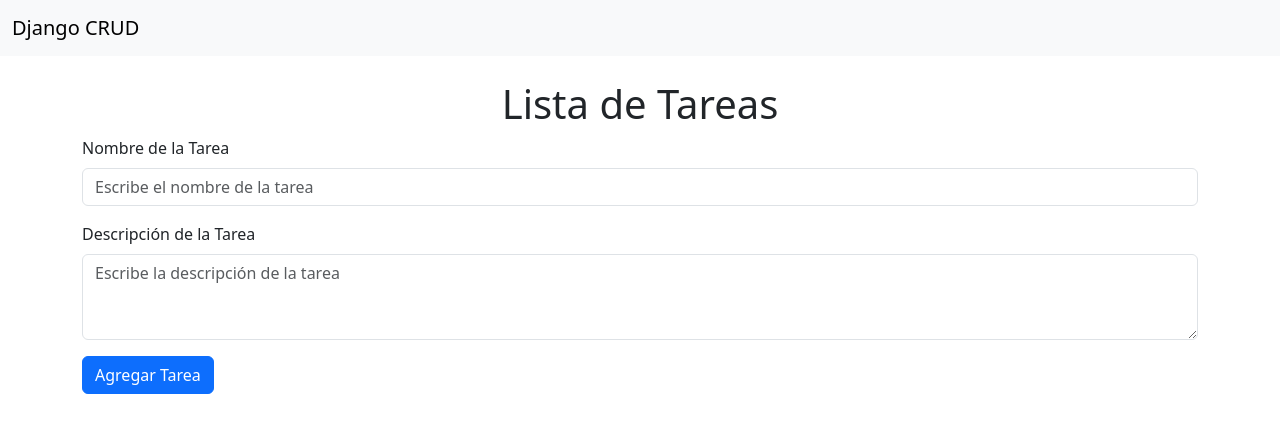
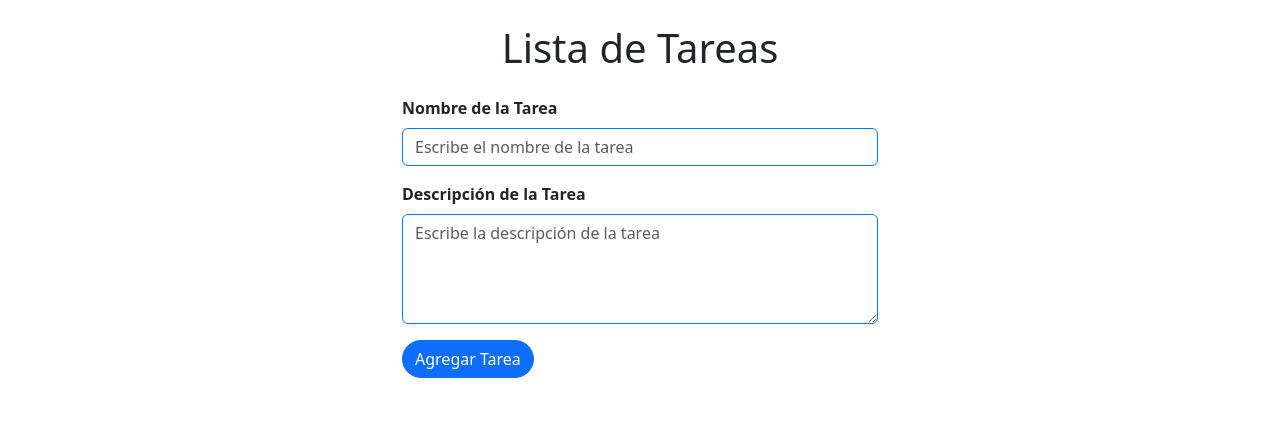
Before and after one commit to Gaussdrigo/django, a Django app: page / in a window 1280 px wide. Shown: the top 433 px of the page. Run offline with Django 5.2, Linux system fonts and the light colour scheme; data that the repository does not hold is empty.

Commit message:
CRUD TERMINADO

```diff
--- a/tasks/templates/list_tasks.html
+++ b/tasks/templates/list_tasks.html
@@ -3,23 +3,34 @@
 <head>
     <meta charset="UTF-8">
     <meta name="viewport" content="width=device-width, initial-scale=1.0">
-    <title>Django CRUD</title>
+    <title>Lista de Tareas</title>
     <link rel="stylesheet" href="https://cdn.jsdelivr.net/npm/bootstrap@5.3.3/dist/css/bootstrap.min.css">
+    <style>
+        .container {
+            max-width: 500px;
+        }
+        .btn-custom {
+            border-radius: 20px;
+        }
+        .form-control, .form-control:focus {
+            border-color: #007bff;
+            box-shadow:springgreen;
+        }
+        .form-label {
+            font-weight: bold;
+        }
+        .list-group-item {
+            border: 1px solid #e3e3e3;
+            border-radius: 5px;
+            margin-bottom: 10px;
+        }
+    </style>
 </head>
 <body>
-    <nav class="navbar navbar-expand-lg navbar-light bg-light">
-        <div class="container-fluid">
-            <a class="navbar-brand" href="#">Django CRUD</a>
-            <button class="navbar-toggler" type="button" data-bs-toggle="collapse" data-bs-target="#navbarNav" aria-controls="navbarNav" aria-expanded="false" aria-label="Toggle navigation">
-                <span class="navbar-toggler-icon"></span>
-            </button>
-        </div>
-    </nav>
+    <div class="container my-4">
+        <h1 class="text-center mb-4">Lista de Tareas</h1>
 
-    <div class="container my-4">
-        <h1 class="text-center">Lista de Tareas</h1>
-
-        <form method="post" action="{% url 'add_task' %}">
+        <form method="post" action="{% url 'add_task' %}" class="mb-4">
             {% csrf_token %}
             <div class="mb-3">
                 <label for="taskName" class="form-label">Nombre de la Tarea</label>
@@ -27,25 +38,26 @@
             </div>
             <div class="mb-3">
                 <label for="taskDescription" class="form-label">Descripción de la Tarea</label>
-                <textarea class="form-control" id="taskDescription" name="task_description" rows="3" placeholder="Escribe la descripción de la tarea" required></textarea>
+                <textarea class="form-control" id="taskDescription" name="task_description" rows="4" placeholder="Escribe la descripción de la tarea" required></textarea>
             </div>
-            <button type="submit" class="btn btn-primary">Agregar Tarea</button>
+            <button type="submit" class="btn btn-primary btn-custom">Agregar Tarea</button>
         </form>
 
         <!-- Lista de tareas existentes -->
-        <ul class="list-group my-4">
+        <ul class="list-group">
             {% for task in tasks %}
-                <li class="list-group-item">
-                    <h5>{{ task.name }}</h5>
-                    <p>{{ task.description }}</p>
+                <li class="list-group-item d-flex justify-content-between align-items-center">
+                    <div>
+                        <h5 class="mb-1">{{ task.name }}</h5>
+                        <p class="mb-0">{{ task.description }}</p>
+                    </div>
                     <form method="post" action="{% url 'delete_task' task.id %}" style="display: inline;">
                         {% csrf_token %}
-                        <button type="submit" class="btn btn-danger">Eliminar Tarea</button>
+                        <button type="submit" class="btn btn-danger btn-sm">Eliminar</button>
                     </form>
                 </li>
             {% endfor %}
         </ul>
-
     </div>
 
     <script src="https://cdn.jsdelivr.net/npm/bootstrap@5.3.3/dist/js/bootstrap.bundle.min.js"></script>
```
